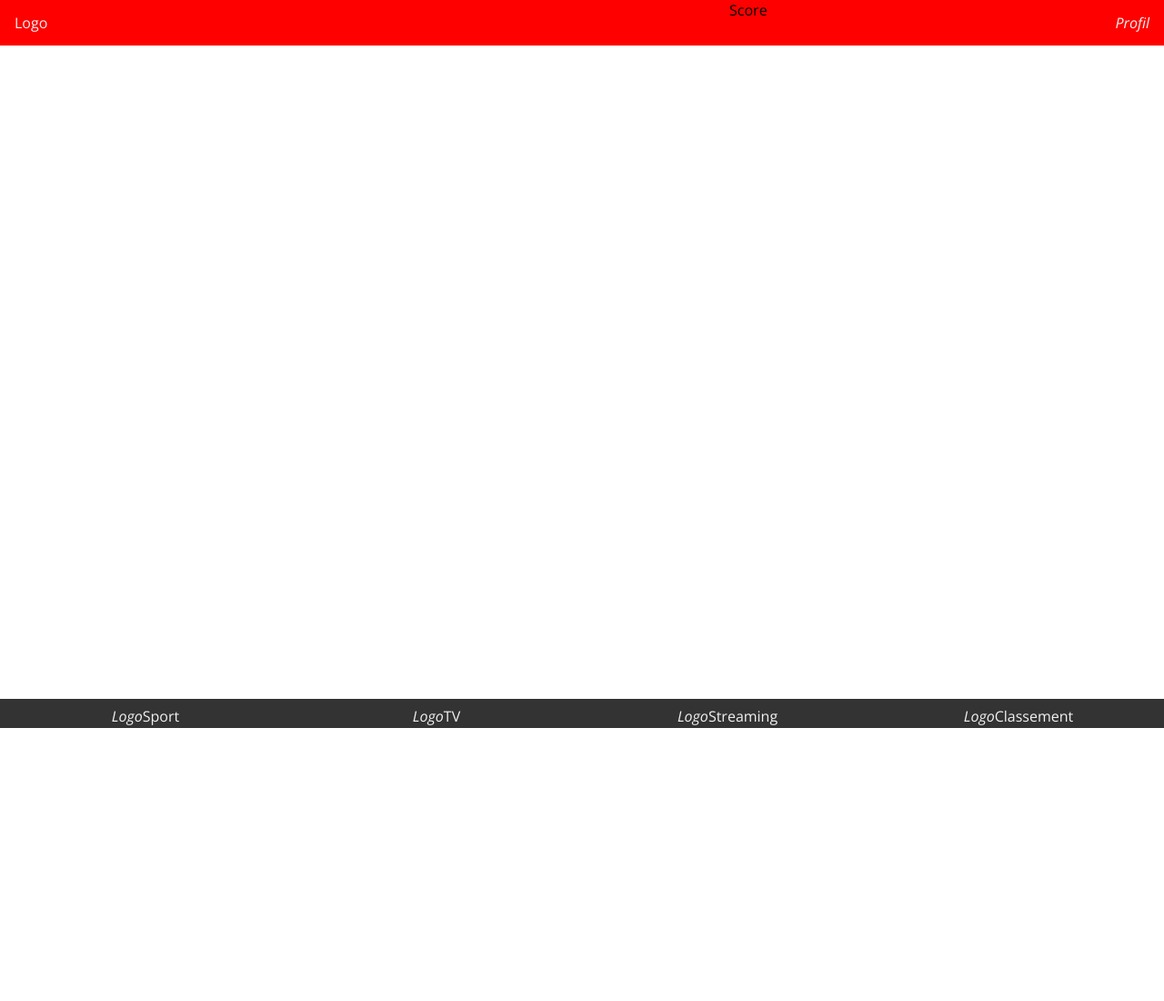
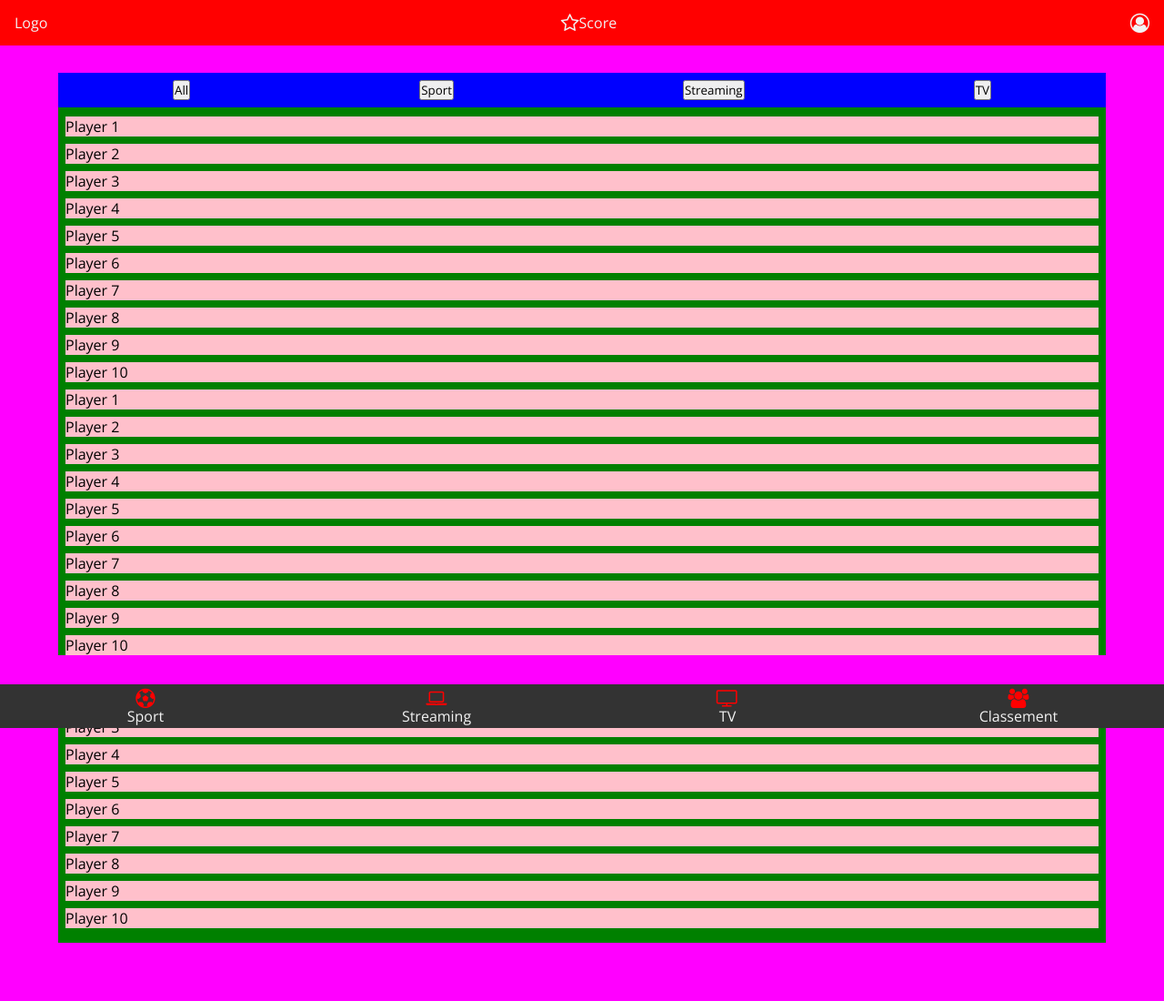
Before and after one commit to kelianaylek/fil_rouge, a PHP site: page /leaderbord.html in a window 1280 px wide. Shown: the whole page at 91% size. Before the commit the page ends 800 px from the top, so only its background shows below. Run offline with PHP 8.4, Linux system fonts and the light colour scheme.

Commit message:
ADD - Structure Leaderbord et modiff structure page sondage

```diff
--- a/css/style.css
+++ b/css/style.css
@@ -13,6 +13,7 @@ header nav {
     width: 100%;
     display: flex;
     justify-content: space-between;
+    z-index: 2;
 }
 
 header nav a {
@@ -77,6 +78,7 @@ footer nav {
     position: fixed;
     bottom: 0;
     width: 100%;
+    z-index: 2;
 }
 
 footer nav a {
@@ -103,7 +105,7 @@ footer nav a .iconeFooter {
 
 .mainPageSondage>div:first-child {
     padding: 2vh 2vh 2vh 2vh;
-    background-color: red;
+    background-color: pink;
     position: fixed;
     width: 100%;
     top: 50px;
@@ -129,7 +131,7 @@ footer nav a .iconeFooter {
 
 .mainPageSondage section div:nth-child(2) {
     padding: 0 2vh 2vh 2vh;
-    background-color: red;
+    background-color: green;
     display: flex;
     justify-content: space-around;
 }
@@ -141,3 +143,55 @@ footer nav a .iconeFooter {
 .mainPageSondage section>button {
     margin-bottom: 2vh;
 }
+
+/* main page leaderbord */
+.mainPageLeaderbord section {
+    background-color: magenta;
+    padding: 6vh 0 8vh 0;
+    width: 100%;
+    top: 0vh;
+}
+
+.beyondLeaderbord {
+    background-color: magenta;
+    padding: 5vh;
+    z-index: 1;
+    position: fixed;
+    width: 100%;
+}
+
+.bellowLeaderbord {
+    background-color: magenta;
+    padding: 5vh;
+    z-index: 1;
+    position: fixed;
+    width: 100%;
+    position: fixed;
+    bottom: 0;
+}
+
+.mainPageLeaderbord .leaderbord {
+    background-color: green;
+    margin-top: 4vh;
+}
+
+.mainPageLeaderbord .leaderbord>div:first-child {
+    background-color: blue;
+    display: flex;
+    justify-content: space-around;
+    position: fixed;
+    width: 90%;
+}
+
+.mainPageLeaderbord .leaderbord>div:first-child button {
+    margin: 1vh 0 1vh 0;
+}
+
+.mainPageLeaderbord .leaderbord>div:last-child {
+    padding: 6vh 1vh 1vh 1vh;
+}
+
+.mainPageLeaderbord .leaderbord>div:last-child div {
+    background-color: pink;
+    margin-bottom: 1vh;
+}
--- a/leaderbord.html
+++ b/leaderbord.html
@@ -19,15 +19,57 @@
     <header>
         <nav>
             <a href="">Logo</a>
-            <i></i>
-            <p>Score</p>
-            <a href=""><i>Profil</i></a>
+            <a href=""><i class="fa fa-star-o fa-lg" aria-hidden="true"></i>Score</a>
+            <a href=""><i class="fa fa-user-circle-o fa-lg" aria-hidden="true"></i>
+            </a>
         </nav>
     </header>
 
-    <main>
-
-
+    <main class="mainPageLeaderbord">
+        <div class="beyondLeaderbord"></div>
+        <section>
+            <div class="leaderbord container">
+                <div>
+                    <button>All</button>
+                    <button>Sport</button>
+                    <button>Streaming</button>
+                    <button>TV</button>
+                </div>
+                <div>
+                    <div>Player 1</div>
+                    <div>Player 2</div>
+                    <div>Player 3</div>
+                    <div>Player 4</div>
+                    <div>Player 5</div>
+                    <div>Player 6</div>
+                    <div>Player 7</div>
+                    <div>Player 8</div>
+                    <div>Player 9</div>
+                    <div>Player 10</div>
+                    <div>Player 1</div>
+                    <div>Player 2</div>
+                    <div>Player 3</div>
+                    <div>Player 4</div>
+                    <div>Player 5</div>
+                    <div>Player 6</div>
+                    <div>Player 7</div>
+                    <div>Player 8</div>
+                    <div>Player 9</div>
+                    <div>Player 10</div>
+                    <div>Player 1</div>
+                    <div>Player 2</div>
+                    <div>Player 3</div>
+                    <div>Player 4</div>
+                    <div>Player 5</div>
+                    <div>Player 6</div>
+                    <div>Player 7</div>
+                    <div>Player 8</div>
+                    <div>Player 9</div>
+                    <div>Player 10</div>
+                </div>
+            </div>
+        </section>
+        <div class="bellowLeaderbord"></div>
 
     </main>
 
@@ -35,10 +77,10 @@
 
     <footer>
         <nav>
-            <a href=""><i>Logo</i>Sport</a>
-            <a href=""><i>Logo</i>TV</a>
-            <a href=""><i>Logo</i>Streaming</a>
-            <a href=""><i>Logo</i>Classement</a>
+            <a href="index.html"><i class="iconeFooter fa fa-futbol-o fa-lg" aria-hidden="true"></i>Sport</a>
+            <a href="index.html"><i class="iconeFooter fa fa-laptop fa-lg" aria-hidden="true"></i>Streaming</a>
+            <a href="index.html"><i class="iconeFooter fa fa-television fa-lg" aria-hidden="true"></i>TV</a>
+            <a href="leaderbord.html"><i class="iconeFooter fa fa-users fa-lg" aria-hidden="true"></i>Classement</a>
         </nav>
     </footer>
 
```
Also changed, not shown: index.html (+7 -4 lines), sondage.html (+9 -12 lines).
